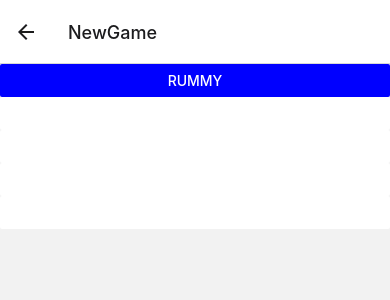
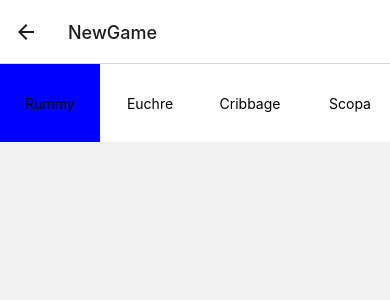
Before and after one commit to nazhot/Score_Counter, a React Native app: screen /NewGame in a window 390 px wide. Shown: the top 300 px of the page. Built offline with nearby package versions, Linux system fonts and the light colour scheme.

Commit message:
NewGame ScrollView Added
Closes #9
NewGame Screen now has a ScrollView at the top, that scrolls
horizontally, that contains all of the names of the games provided in
the games.js file.

```diff
--- a/App.js
+++ b/App.js
@@ -1,8 +1,3 @@
-import { StyleSheet, SafeAreaView } from 'react-native';
-import NavBar from "./components/NavBar";
-import ScoreContainer from './components/ScoreContainer';
-import BottomNav from './components/BottomNav';
-import { useState, createContext } from 'react';
 import { NavigationContainer } from '@react-navigation/native';
 import { createNativeStackNavigator } from '@react-navigation/native-stack';
 import ScoreScreen from './components/ScoreScreen';
--- a/components/BottomNav.js
+++ b/components/BottomNav.js
@@ -1,19 +1,30 @@
+import { FontAwesome } from '@expo/vector-icons';
 import { React } from 'react';
-import { StyleSheet, Text, View, SafeAreaView } from 'react-native';
+import { StyleSheet, Text, View, SafeAreaView, Pressable } from 'react-native';
 
 const styles = StyleSheet.create({
     container: {
         backgroundColor: "#a02",
         flex: 1,
+        alignItems: "center",
+        justifyContent: "center",
     }
 });
 
-const BottomNav = ( {screens} ) => {
+const BottomNav = ( {screens, goToNewGameScreen} ) => {
     return (
         <View
         style={styles.container}
         >
-
+            <Pressable
+                onPress={goToNewGameScreen}
+            >
+                <FontAwesome
+                    name="play"
+                    size={30}
+                    color="#fff"
+                />
+            </Pressable>
         </View>
     );
 };
--- a/components/NewGameScreen.js
+++ b/components/NewGameScreen.js
@@ -1,20 +1,42 @@
-import { View, Text, TextInput, ScrollView, Button } from "react-native";
+import { View, Text, TextInput, ScrollView, Button, StyleSheet, Pressable } from "react-native";
 import InputWithLabel from "./InputWithLabel";
 import { useGlobalData, useGlobalDataDispatch } from "../data/globalData";
 import gameSettings from "../data/games";
 import { useState } from "react";
 
 
+const styles = StyleSheet.create({
+    container: {
+        flex: 1,
+    },
+    topPanel: {
+        flex: 1,
+        flexDirection: "row",
+    },
+    settingsPanel: {
+        flex: 9,
+    },
+    gameSetting: {
+        width: 100,
+        justifyContent: "center",
+        alignItems: "center",
+    }
+});
+
 function createGameSettingsComponents(game, setGame){
     const gameButtons = [];
+    let key = 0;
     for ( const gameName in gameSettings) {
         gameButtons.push(
-            <Button
+            <Pressable
                 onPress={() => setGame(gameName)}
-                title={gameName}
-                color={game === gameName ? "blue" : "white"}
-            />
+                key={key}
+                style={[styles.gameSetting, { backgroundColor: game === gameName ? "blue" : "white"}]}
+            >
+                <Text>{gameName}</Text>
+            </Pressable>
         );
+        key++;
     }
 
     return gameButtons;
@@ -27,11 +49,18 @@ const NewGameScreen = ( { navigation, routes } ) => {
     const currentGameSettings = gameSettings[game];
 
     return(
-        <View>
-            <ScrollView>
+        <View
+            style={styles.container}
+        >
+            <ScrollView
+                style={styles.topPanel}
+                horizontal={true}
+            >
                 {createGameSettingsComponents(game, setGame)}
             </ScrollView>
-            <View>
+            <View
+                style={styles.settingsPanel}
+            >
 
             </View>
         </View>
--- a/components/ScoreScreen.js
+++ b/components/ScoreScreen.js
@@ -6,8 +6,12 @@ import BottomNav from './BottomNav';
 const ScoreScreen = ( {navigation} ) => {
 
     const goToPlayerScreen = (id, name) => {
-        navigation.navigate("Player", {id, name});
-    }
+      navigation.navigate("Player", {id, name});
+    };
+
+    const goToNewGameScreen = () => {
+      navigation.navigate("NewGame");
+    };
 
     return (
         <SafeAreaView style={styles.container}>
@@ -16,8 +20,9 @@ const ScoreScreen = ( {navigation} ) => {
           goToPlayerScreen={goToPlayerScreen}
         >
         </ScoreContainer>
-        <BottomNav>
-
+        <BottomNav
+          goToNewGameScreen={goToNewGameScreen}
+        >
         </BottomNav>
       </SafeAreaView>
     );
```
